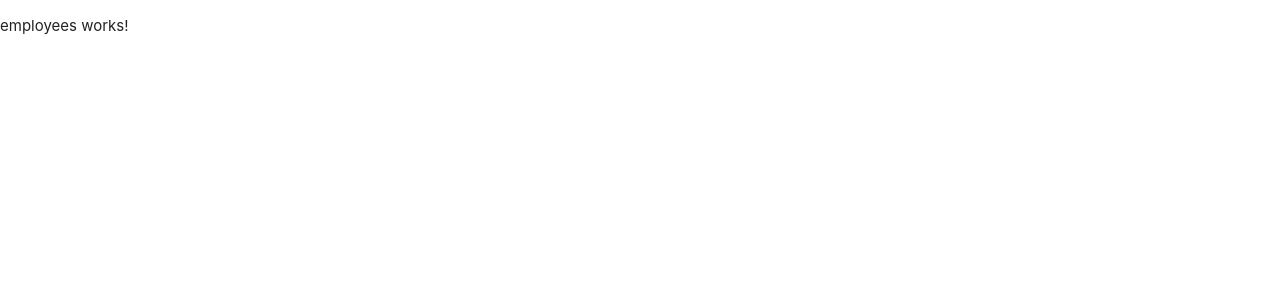
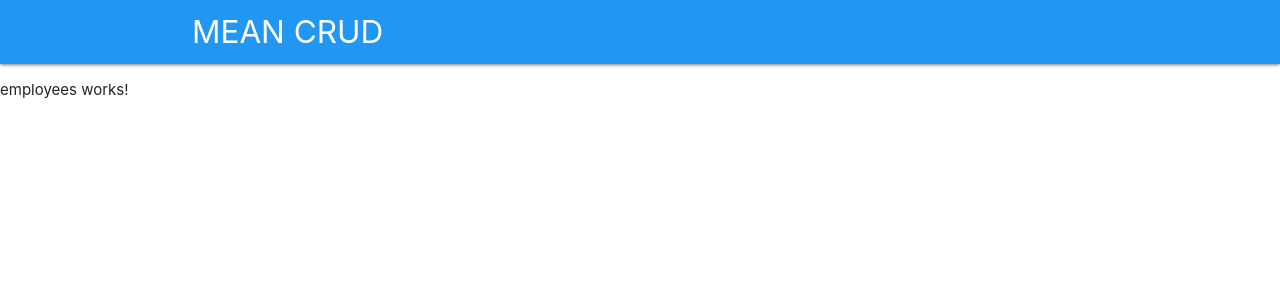
Before and after one commit to chaparron/mean-crud, an Angular app in the folder frontend/: page / in a window 1280 px wide. Shown: the top 300 px of the page. Built offline with nearby package versions, Linux system fonts and the light colour scheme.

Commit message:
creamos el nav en el componente principal

```diff
--- a/frontend/src/app/app.component.html
+++ b/frontend/src/app/app.component.html
@@ -1 +1,7 @@
+<nav class="nav-wrapper blue">
+  <div class="container">
+    <a href="/" class="brand-logo">MEAN CRUD</a>
+  </div>
+</nav>
+
 <app-employees></app-employees>
```
Also changed, not shown: 1 other file (tests, documents, lock files or other folders).
